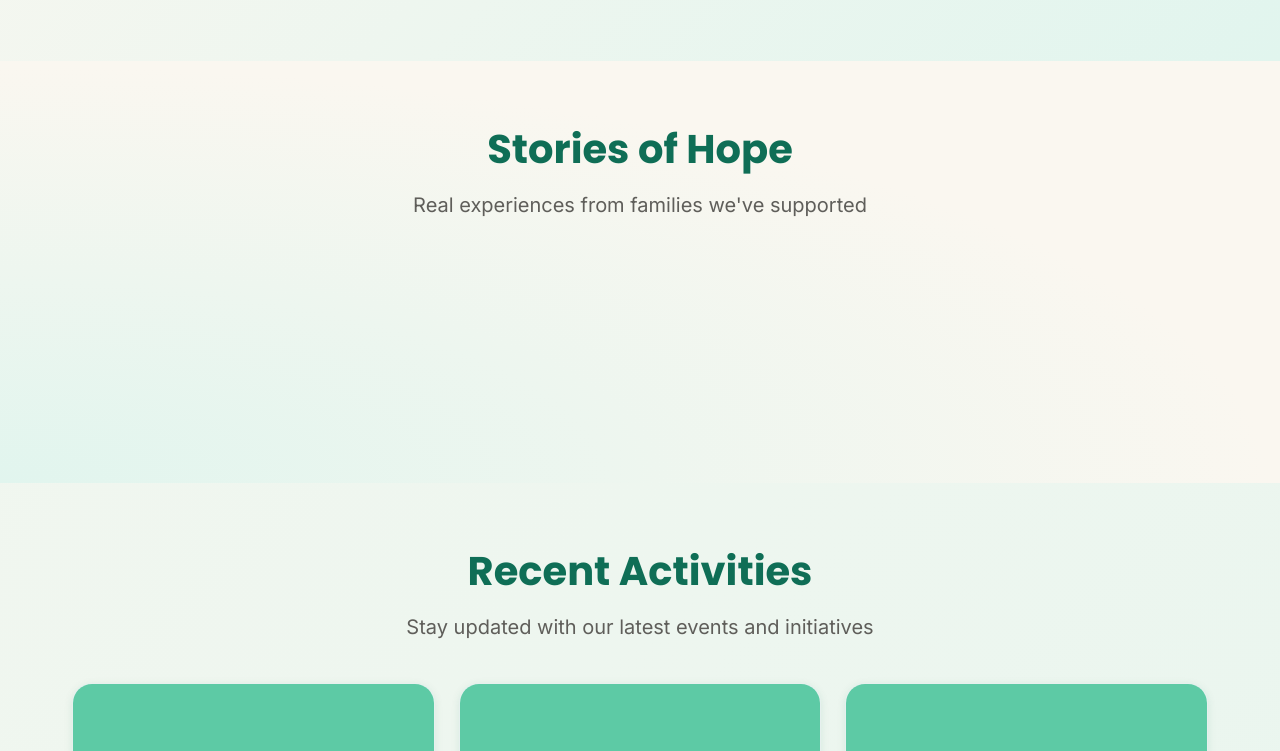
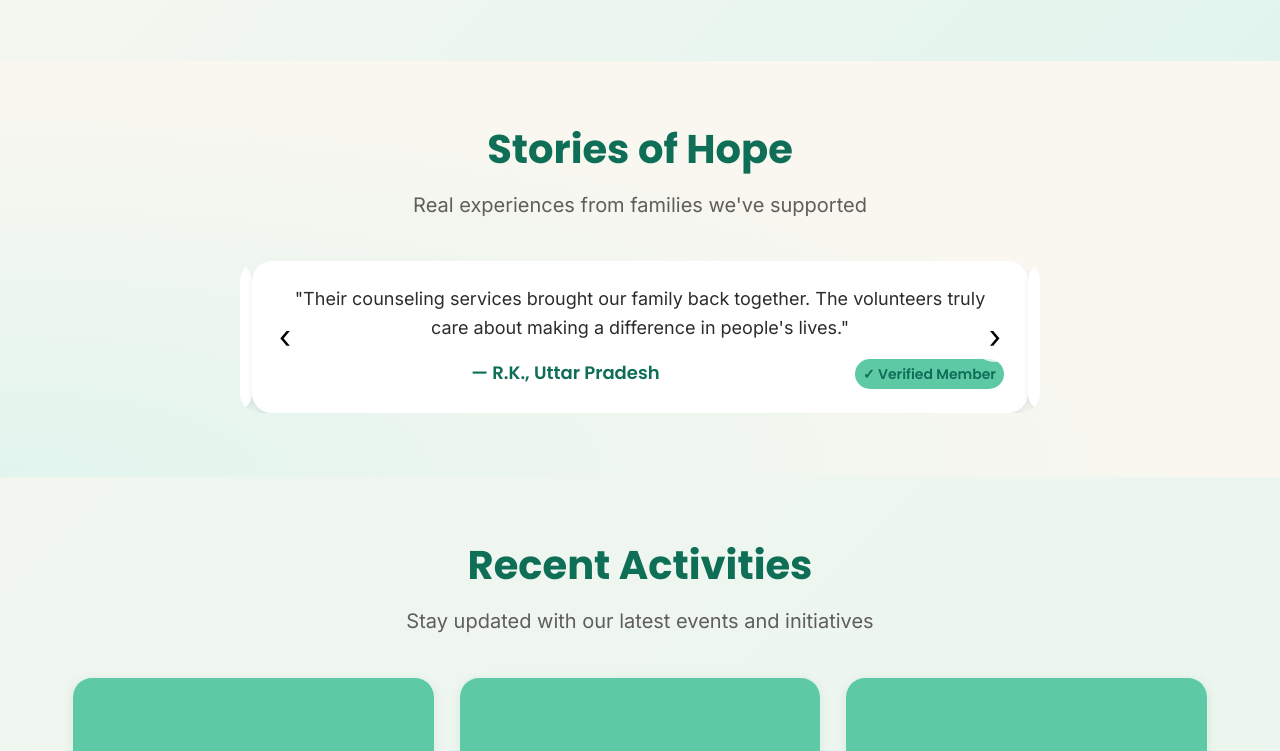
Before and after one commit to sawanmani/patiparivar.in, a plain HTML site: page pati-pariwar-kalyan-samiti/index.html in a window 1280 px wide. Shown: the part 2049-2800 px from the top of the page. Drawn offline with nearby package versions, Linux system fonts and the light colour scheme.

Commit message:
Remove helpline button from header and adjust testimonial slider styles for improved layout and responsiveness

```diff
--- a/pati-pariwar-kalyan-samiti/components/header.html
+++ b/pati-pariwar-kalyan-samiti/components/header.html
@@ -17,10 +17,6 @@
     </nav>
 
     <div class="header-actions">
-      <a href="tel:8882498498" class="btn btn-urgent header-helpline">
-        <svg class="btn-icon" xmlns="http://www.w3.org/2000/svg" width="16" height="16" viewBox="0 0 24 24" fill="none" stroke="currentColor" stroke-width="2" stroke-linecap="round" stroke-linejoin="round"><path d="M22 16.92v3a2 2 0 0 1-2.18 2 19.79 19.79 0 0 1-8.63-3.07 19.5 19.5 0 0 1-6-6 19.79 19.79 0 0 1-3.07-8.67A2 2 0 0 1 4.11 2h3a2 2 0 0 1 2 1.72 12.84 12.84 0 0 0 .7 2.81 2 2 0 0 1-.45 2.11L8.09 9.91a16 16 0 0 0 6 6l1.27-1.27a2 2 0 0 1 2.11-.45 12.84 12.84 0 0 0 2.81.7A2 2 0 0 1 22 16.92z"/></svg>
-        <span class="btn-text">Helpline: 8882498498</span>
-      </a>
 
       <button class="hamburger" id="hamburger" aria-label="Toggle menu" aria-expanded="false" aria-controls="main-nav">
         <span class="hamburger-line"></span>
--- a/pati-pariwar-kalyan-samiti/index.html
+++ b/pati-pariwar-kalyan-samiti/index.html
@@ -45,10 +45,6 @@
     .stat-card{text-align:center;padding:var(--space-6);background:white;border-radius:var(--radius-xl);border:1px solid rgba(15,110,86,0.1)}
     .stat-number{font-family:var(--font-heading);font-size:var(--text-4xl);font-weight:var(--weight-extrabold);color:var(--color-primary);line-height:1;margin-bottom:var(--space-2)}
     .stat-label{color:var(--color-text-secondary);font-size:var(--text-base)}
-    .testimonials-grid{display:grid;grid-template-columns:1fr;gap:var(--space-6)}
-    @media(min-width:768px){.testimonials-grid{grid-template-columns:repeat(3,1fr)}}
-    .testimonial-quote{font-size:var(--text-lg);font-style:italic;color:var(--color-text-secondary);line-height:var(--leading-relaxed)}
-    .testimonial-author{margin-top:var(--space-4);font-family:var(--font-heading);font-weight:var(--weight-semibold);color:var(--color-primary)}
     .activities-grid{display:grid;grid-template-columns:1fr;gap:var(--space-6)}
     @media(min-width:768px){.activities-grid{grid-template-columns:repeat(3,1fr)}}
     .activity-card{padding:0;overflow:hidden}
@@ -73,7 +69,7 @@
     .form-input:focus,.form-textarea:focus{outline:none;border-color:var(--color-primary)}
     .form-input.error,.form-textarea.error{border-color:var(--color-urgent)}
     .form-error{font-size:var(--text-sm);color:var(--color-urgent);margin-top:var(--space-1);display:none}
-    .form-input.error+.form-error,.form-textarea.error+.form-error{display:block}
+    .form-input.error+.form-textarea.error{display:block}
     .form-textarea{min-height:120px;resize:vertical}
     .form-submit{margin-top:var(--space-4);width:100%;justify-content:center}
     @media(min-width:768px){.form-submit{width:auto;align-self:start}}
@@ -94,21 +90,22 @@
       margin: 0 auto;
       overflow: hidden; /* Hide overflow */
       border-radius: var(--radius-xl); /* Match card radius */
+      padding: 0 var(--space-3); /* Add horizontal padding for card spacing */
     }
 
     .testimonials-slider {
       display: flex;
-      width: 300%; /* Ensure it's wide enough for all slides (slideCount * 100%) */
+      width: 100%; /* Reset to 100% width */
       transition: transform 0.5s ease-in-out; /* Smooth transition for sliding */
     }
 
     .testimonial-card {
-      min-width: calc(800px / 3); /* Calculate width based on container and number of slides */
+      flex: 0 0 100%; /* Each card takes up exactly 100% of the slider container's width */
       padding: var(--space-6);
       background: white;
       border-radius: var(--radius-xl);
       box-shadow: var(--shadow-md);
-      margin: 0 var(--space-3); /* Add some side margin */
+      /* Removed margin: 0 var(--space-3); */
     }
 
     .testimonial-author {
@@ -148,25 +145,25 @@
       display: flex;
       align-items: center;
       justify-content: center;
-      z-index: 10;
+      z-index: 1000; /* Increased z-index to ensure it's on top of the section background */
       transition: background var(--transition-normal);
     }
     .slider-arrow:hover {
       background: white;
     }
     .slider-prev {
-      left: -30px; /* Position slightly outside the container */
+      left: 20px; /* Moved further inward */
     }
     .slider-next {
-      right: -30px; /* Position slightly outside the container */
+      right: 20px; /* Moved further inward */
     }
 
     @media(min-width: 768px) {
       .slider-prev {
-        left: -60px;
+        left: 20px; /* Consistent positioning on desktop */
       }
       .slider-next {
-        right: -60px;
+        right: 20px; /* Consistent positioning on desktop */
       }
     }
   </style>
```
